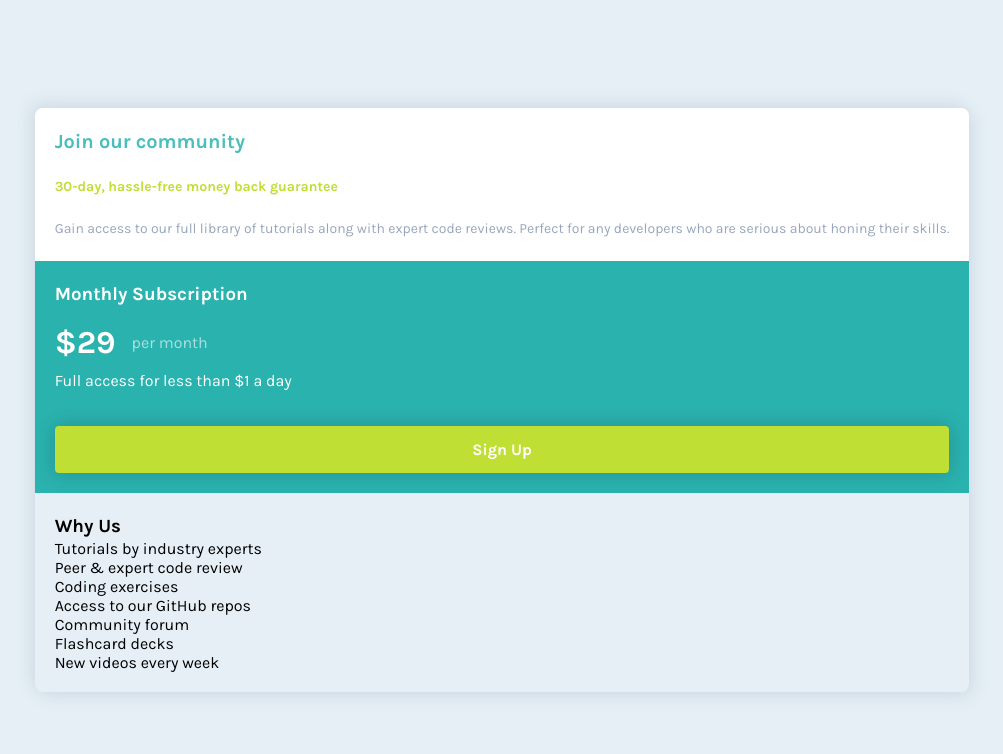
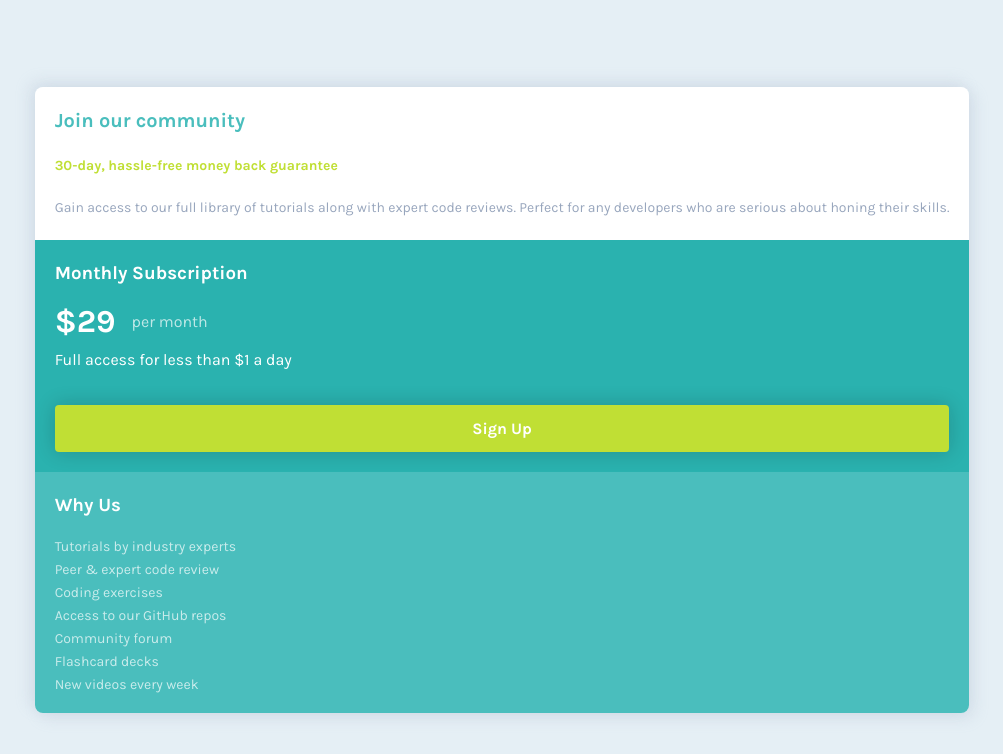
Before and after one commit to vanzasetia/single-price-grid-component-master, a website: page index.html in a window 1280 px wide. Shown: the whole page, without its empty margins (138-1141 px from the left). Drawn offline with Linux system fonts and the light colour scheme; a script that the page names is missing.

Commit message:
Added styling for features section

```diff
--- a/css/style.css
+++ b/css/style.css
@@ -60,7 +60,7 @@ body {
   align-items: center;
   justify-content: center;
   background-color: #e5eff5;
-  padding: 2rem;
+  padding: 3.75rem 2rem;
   min-height: 100vh;
   font-family: "Karla", sans-serif;
   font-size: 1rem;
@@ -133,6 +133,24 @@ ul {
   color: #c0df34;
 }
 
+.features {
+  background-color: #4abebd;
+  color: white;
+}
+
+.features__list {
+  margin-top: 1.25rem;
+}
+
+.features__item {
+  opacity: 0.7;
+  font-size: 0.875rem;
+}
+
+.features__item:not(:first-child) {
+  margin-top: 0.375rem;
+}
+
 .subscription {
   background-color: #2ab2af;
   overflow: hidden;
@@ -155,7 +173,7 @@ ul {
 }
 
 .subscription__month {
-  opacity: 0.6;
+  opacity: 0.7;
 }
 
 .subscription__btn {
--- a/scss/abstracts/_variables.scss
+++ b/scss/abstracts/_variables.scss
@@ -17,5 +17,5 @@ $grayish-blue: hsl(218, 22%, 67%);
 // Use Cases
 $body-bg: $light-gray;
 $subscription-bg: $cyan-200;
-$why-us-bg: $cyan-100;
+$features-bg: $cyan-100;
 $btn-bg: $bright-yellow;
--- a/scss/base/_reset.scss
+++ b/scss/base/_reset.scss
@@ -50,7 +50,7 @@ body {
   align-items: center;
   justify-content: center;
   background-color: $body-bg;
-  padding: rem(32);
+  padding: rem(60) rem(32);
   min-height: 100vh;
   font-family: "Karla", sans-serif;
   font-size: rem(16);
--- a/scss/layout/_features.scss
+++ b/scss/layout/_features.scss
@@ -0,0 +1,19 @@
+@use "../abstracts" as *;
+
+.features {
+  background-color: $features-bg;
+  color: $white;
+}
+
+.features__list {
+  margin-top: rem(20);
+}
+
+.features__item {
+  opacity: 0.7;
+  font-size: rem(14);
+}
+
+.features__item:not(:first-child) {
+  margin-top: rem(6);
+}
--- a/scss/layout/_subscription.scss
+++ b/scss/layout/_subscription.scss
@@ -22,7 +22,7 @@
 }
 
 .subscription__month {
-  opacity: 0.6;
+  opacity: 0.7;
 }
 
 .subscription__btn {
```
